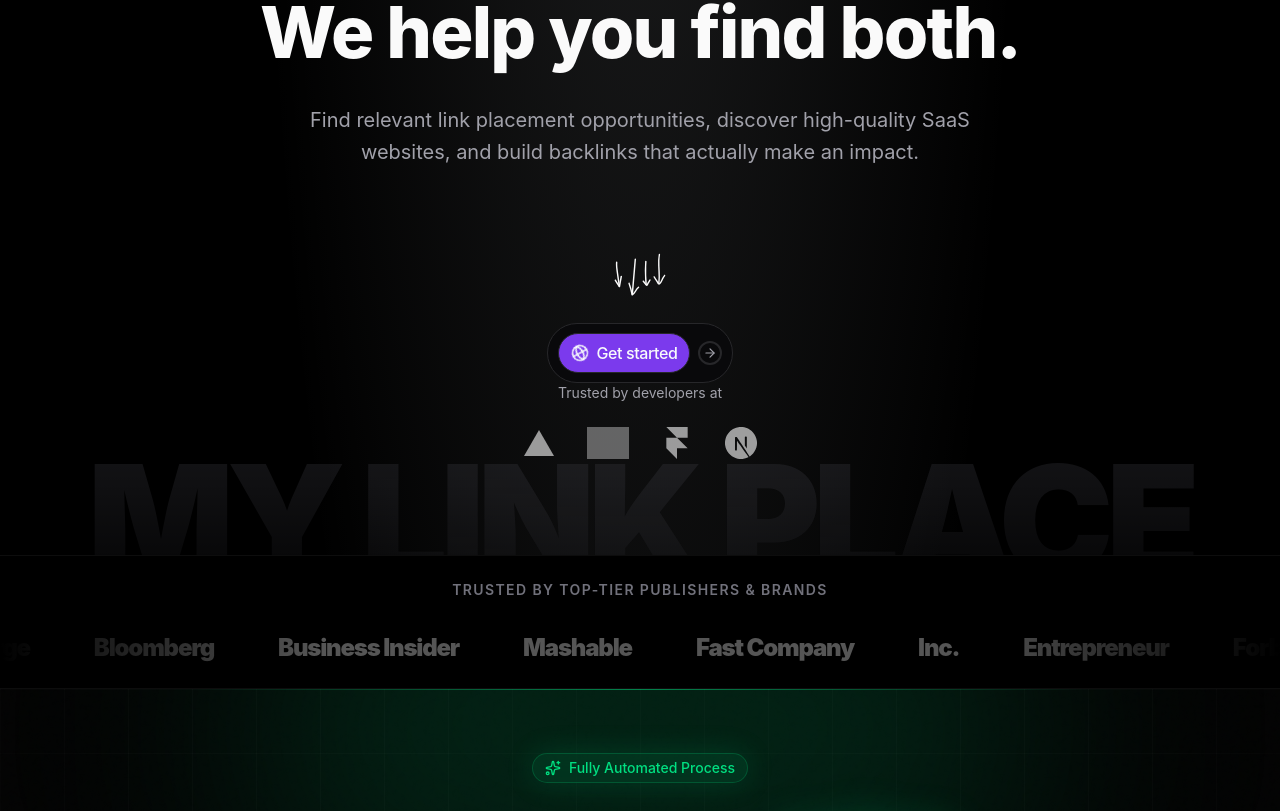
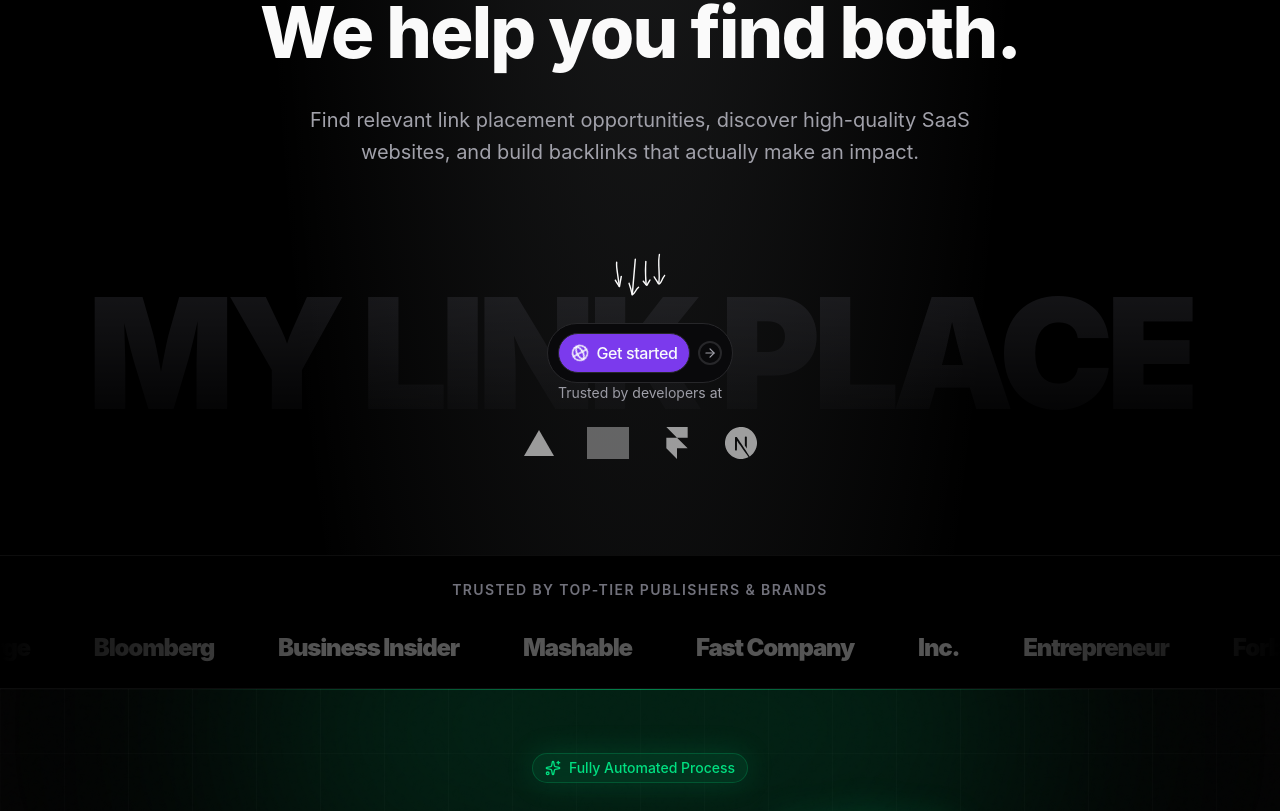
Before and after one commit to rachibusiness1001/link-place-, a Next.js app in the folder dashboard-ui/: page / in a window 1280 px wide. Shown: the part 450-1261 px from the top of the page. Built offline with nearby package versions, Linux system fonts and the light colour scheme; grey boxes are pictures that could not be loaded.

Commit message:
fix: center watermark directly behind get started button

```diff
--- a/dashboard-ui/src/components/home/hero.tsx
+++ b/dashboard-ui/src/components/home/hero.tsx
@@ -21,12 +21,6 @@ export default function Hero() {
   return (
     <>
       <section className="relative overflow-hidden flex flex-col min-h-[80vh]">
-        {/* HUGE BACKGROUND TEXT */}
-        <div className="absolute bottom-0 left-0 right-0 flex justify-center pointer-events-none select-none z-0 overflow-hidden translate-y-[35%] w-full">
-          <span className="text-[12vw] 2xl:text-[200px] font-black tracking-tighter text-transparent bg-clip-text bg-gradient-to-b from-zinc-600/60 to-transparent whitespace-nowrap opacity-50 w-full text-center">
-            MY LINK PLACE
-          </span>
-        </div>
 
         <div className="container mx-auto px-4 pt-32 pb-12 sm:pt-40 sm:pb-16 relative z-10 flex-1 flex flex-col">
           <div className="mx-auto max-w-4xl text-center flex-1 flex flex-col justify-center">
@@ -90,6 +84,12 @@ export default function Hero() {
               {/* Get started button */}
               <div className="flex items-center justify-center relative">
 
+                {/* WATERMARK BEHIND BUTTON */}
+                <div className="absolute top-1/2 left-1/2 -translate-x-1/2 -translate-y-1/2 pointer-events-none select-none z-0">
+                  <span className="text-[12vw] 2xl:text-[200px] font-black tracking-tighter text-transparent bg-clip-text bg-gradient-to-b from-zinc-600/60 to-transparent whitespace-nowrap opacity-50 text-center">
+                    MY LINK PLACE
+                  </span>
+                </div>
 
                 <a href="/docs/components/theme-toggle-animations">
                   <div className="group cursor-pointer border border-border bg-card gap-2 h-[60px] flex items-center p-[10px] rounded-full relative z-10">
```
